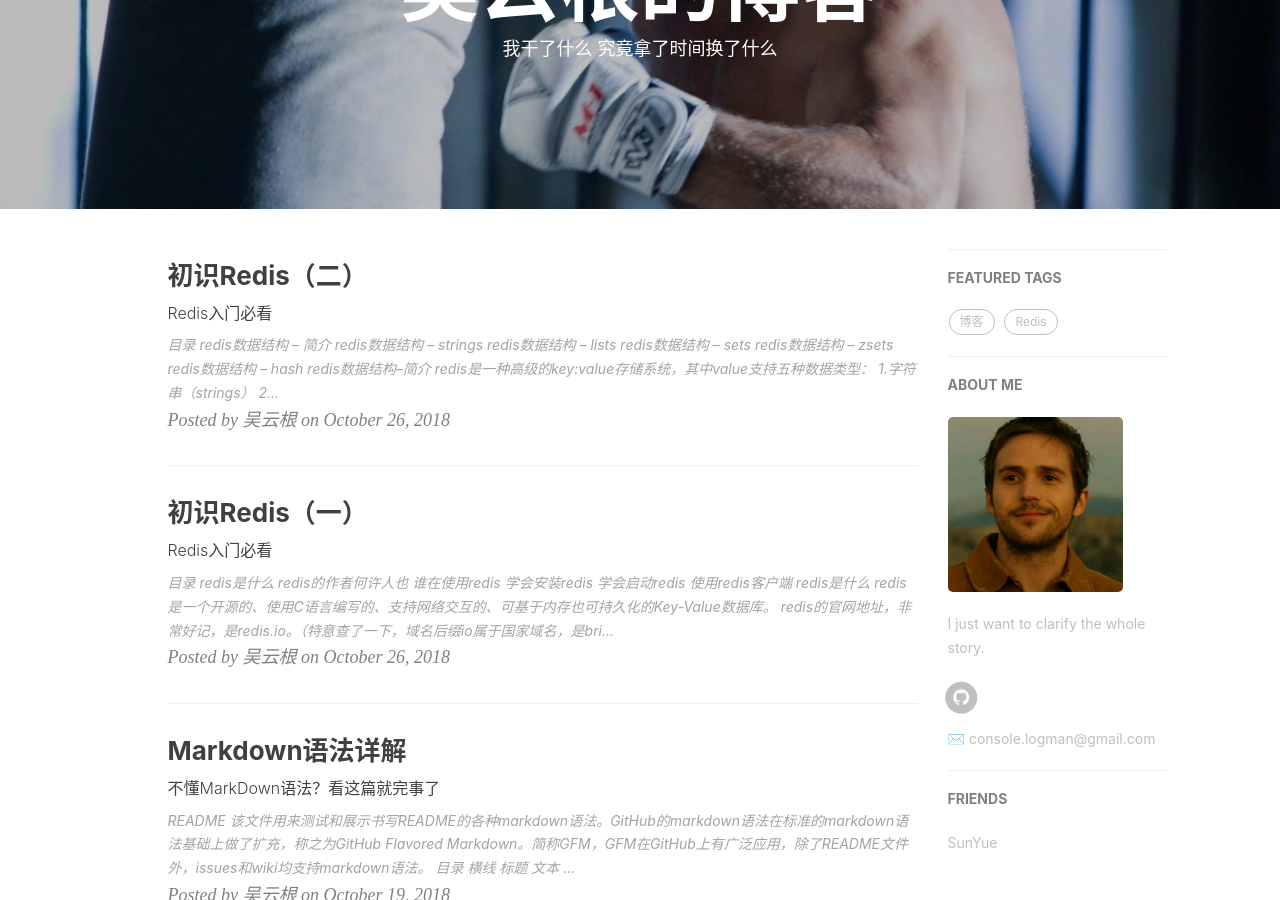
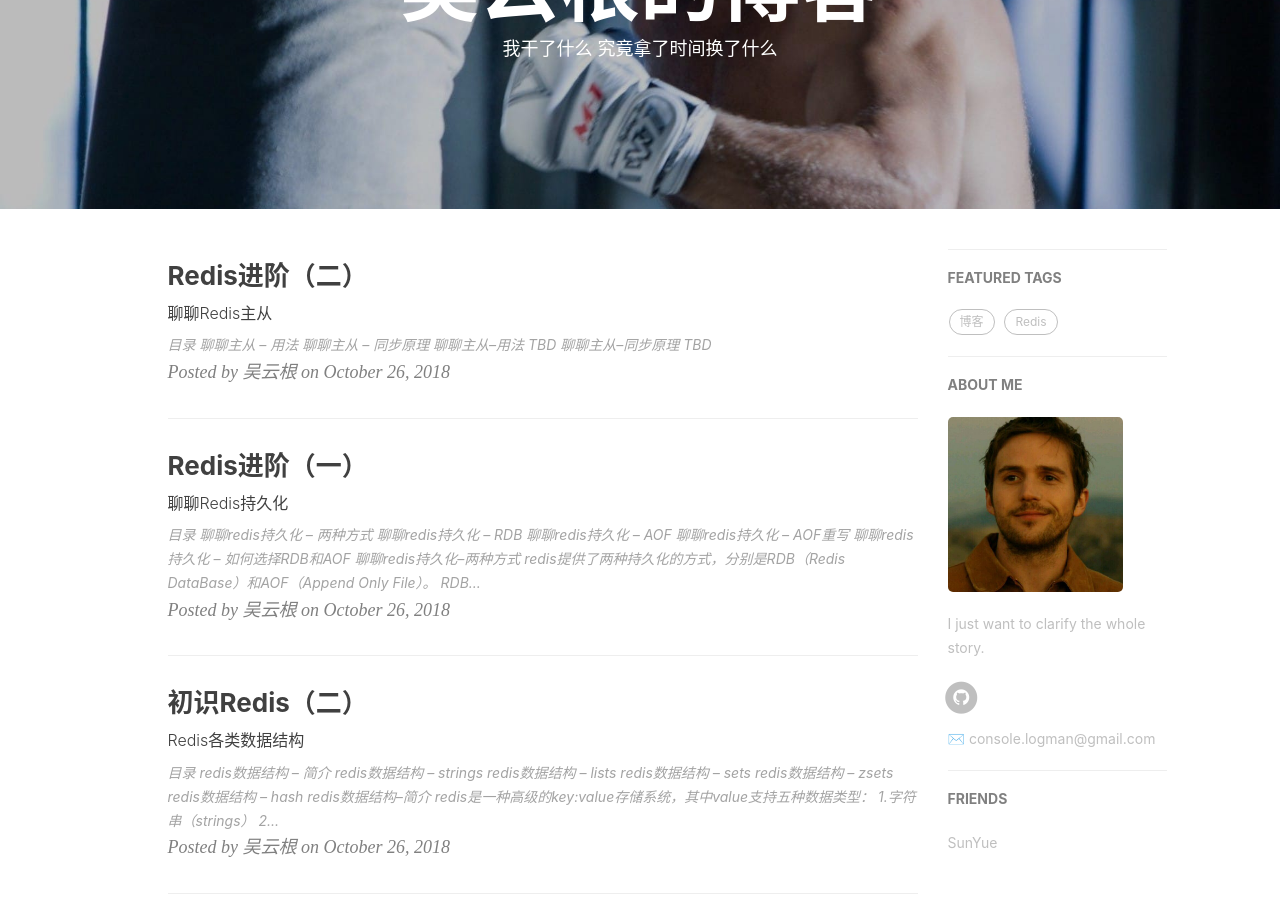
Before and after one commit to sharpFD/sharpFD.github.io, a Jekyll site: the page built from index.html, in a window 1280 px wide and 900 px high, scrolled down 209 px. Built offline with Jekyll 4.4.1, drawn with Linux system fonts in a browser that asks for light colours; nearby versions of some CDN libraries; the list of posts is cut into pages by our own code; comment, search, counter and statistics services are not loaded; some of the changed lines change nothing that is shown.

Commit message:
2018-10-26 redis进阶（一）（二）

```diff
--- a/_posts/2018-10-24-Redis_2.md
+++ b/_posts/2018-10-24-Redis_2.md
@@ -1,7 +1,7 @@
 ---
 layout:     post
 title:      "初识Redis（二）"
-subtitle:   "Redis入门必看"
+subtitle:   "Redis各类数据结构"
 date:       2018-10-26
 author:     "吴云根"
 header-img: "img/2018_10_26/redis_background.jpeg"
--- /dev/null
+++ b/_posts/2018-10-24-Redis_3.md
@@ -0,0 +1,95 @@
+---
+layout:     post
+title:      "Redis进阶（一）"
+subtitle:   "聊聊Redis持久化"
+date:       2018-10-26
+author:     "吴云根"
+header-img: "img/2018_10_26/redis_background.jpeg"
+tags:
+    - Redis
+    - 博客
+---
+
+## 目录
+* [聊聊redis持久化 – 两种方式](#聊聊redis持久化–两种方式)
+* [聊聊redis持久化 – RDB](#聊聊redis持久化–RDB)
+* [聊聊redis持久化 – AOF](#聊聊redis持久化–AOF)
+* [聊聊redis持久化 – AOF重写](#聊聊redis持久化–AOF重写)
+* [聊聊redis持久化 – 如何选择RDB和AOF](#聊聊redis持久化–如何选择RDB和AOF)
+
+### 聊聊redis持久化–两种方式
+-----------
+
+redis提供了两种持久化的方式，分别是RDB（Redis DataBase）和AOF（Append Only File）。
+
+RDB，简而言之，就是在不同的时间点，将redis存储的数据生成快照并存储到磁盘等介质上；
+
+AOF，则是换了一个角度来实现持久化，那就是将redis执行过的所有写指令记录下来，在下次redis重新启动时，只要把这些写指令从前到后再重复执行一遍，就可以实现数据恢复了。
+
+其实RDB和AOF两种方式也可以同时使用，在这种情况下，如果redis重启的话，则会优先采用AOF方式来进行数据恢复，这是因为AOF方式的数据恢复完整度更高。
+
+如果你没有数据持久化的需求，也完全可以关闭RDB和AOF方式，这样的话，redis将变成一个纯内存数据库，就像memcache一样。
+
+### 聊聊redis持久化–RDB
+-----------
+
+RDB方式，是将redis某一时刻的数据持久化到磁盘中，是一种快照式的持久化方法。
+
+redis在进行数据持久化的过程中，会先将数据写入到一个临时文件中，待持久化过程都结束了，才会用这个临时文件替换上次持久化好的文件。正是这种特性，让我们可以随时来进行备份，因为快照文件总是完整可用的。
+
+对于RDB方式，redis会单独创建（fork）一个子进程来进行持久化，而主进程是不会进行任何IO操作的，这样就确保了redis极高的性能。
+
+如果需要进行大规模数据的恢复，且对于数据恢复的完整性不是非常敏感，那RDB方式要比AOF方式更加的高效。
+
+虽然RDB有不少优点，但它的缺点也是不容忽视的。如果你对数据的完整性非常敏感，那么RDB方式就不太适合你，因为即使你每5分钟都持久化一次，当redis故障时，仍然会有近5分钟的数据丢失。所以，redis还提供了另一种持久化方式，那就是AOF。
+
+### 聊聊redis持久化–AOF
+-----------
+
+AOF，英文是Append Only File，即只允许追加不允许改写的文件。
+
+如前面介绍的，AOF方式是将执行过的写指令记录下来，在数据恢复时按照从前到后的顺序再将指令都执行一遍，就这么简单。
+
+我们通过配置redis.conf中的appendonly yes就可以打开AOF功能。如果有写操作（如SET等），redis就会被追加到AOF文件的末尾。
+
+默认的AOF持久化策略是每秒钟fsync一次（fsync是指把缓存中的写指令记录到磁盘中），因为在这种情况下，redis仍然可以保持很好的处理性能，即使redis故障，也只会丢失最近1秒钟的数据。
+
+如果在追加日志时，恰好遇到磁盘空间满、inode满或断电等情况导致日志写入不完整，也没有关系，redis提供了redis-check-aof工具，可以用来进行日志修复。
+
+因为采用了追加方式，如果不做任何处理的话，AOF文件会变得越来越大，为此，redis提供了AOF文件重写（rewrite）机制，即当AOF文件的大小超过所设定的阈值时，redis就会启动AOF文件的内容压缩，只保留可以恢复数据的最小指令集。举个例子或许更形象，假如我们调用了100次INCR指令，在AOF文件中就要存储100条指令，但这明显是很低效的，完全可以把这100条指令合并成一条SET指令，这就是重写机制的原理。
+
+在进行AOF重写时，仍然是采用先写临时文件，全部完成后再替换的流程，所以断电、磁盘满等问题都不会影响AOF文件的可用性，这点大家可以放心。
+
+AOF方式的另一个好处，我们通过一个“场景再现”来说明。某同学在操作redis时，不小心执行了FLUSHALL，导致redis内存中的数据全部被清空了，这是很悲剧的事情。不过这也不是世界末日，只要redis配置了AOF持久化方式，且AOF文件还没有被重写（rewrite），我们就可以用最快的速度暂停redis并编辑AOF文件，将最后一行的FLUSHALL命令删除，然后重启redis，就可以恢复redis的所有数据到FLUSHALL之前的状态了。是不是很神奇，这就是AOF持久化方式的好处之一。但是如果AOF文件已经被重写了，那就无法通过这种方法来恢复数据了。
+
+虽然优点多多，但AOF方式也同样存在缺陷，比如在同样数据规模的情况下，AOF文件要比RDB文件的体积大。而且，AOF方式的恢复速度也要慢于RDB方式。
+
+如果你直接执行BGREWRITEAOF命令，那么redis会生成一个全新的AOF文件，其中便包括了可以恢复现有数据的最少的命令集。
+
+如果运气比较差，AOF文件出现了被写坏的情况，也不必过分担忧，redis并不会贸然加载这个有问题的AOF文件，而是报错退出。这时可以通过以下步骤来修复出错的文件：
+
+    1.备份被写坏的AOF文件
+    2.运行redis-check-aof –fix进行修复
+    3.用diff -u来看下两个文件的差异，确认问题点
+    4.重启redis，加载修复后的AOF文件
+
+### 聊聊redis持久化–AOF重写
+-----------
+
+AOF重写的内部运行原理，我们有必要了解一下。
+
+在重写即将开始之际，redis会创建（fork）一个“重写子进程”，这个子进程会首先读取现有的AOF文件，并将其包含的指令进行分析压缩并写入到一个临时文件中。
+
+与此同时，主工作进程会将新接收到的写指令一边累积到内存缓冲区中，一边继续写入到原有的AOF文件中，这样做是保证原有的AOF文件的可用性，避免在重写过程中出现意外。
+
+当“重写子进程”完成重写工作后，它会给父进程发一个信号，父进程收到信号后就会将内存中缓存的写指令追加到新AOF文件中。
+
+当追加结束后，redis就会用新AOF文件来代替旧AOF文件，之后再有新的写指令，就都会追加到新的AOF文件中了。
+
+### 聊聊redis持久化–如何选择RDB和AOF
+-----------
+
+对于我们应该选择RDB还是AOF，官方的建议是两个同时使用。这样可以提供更可靠的持久化方案。
+
+
+> 更多Redis命令可以登陆官网查看，这里提供一个[中文版本](http://redisdoc.com/index.html "悬停显示")和一个[英文版本](https://redis.io/commands "悬停显示")。
--- /dev/null
+++ b/_posts/2018-10-24-Redis_4.md
@@ -0,0 +1,25 @@
+---
+layout:     post
+title:      "Redis进阶（二）"
+subtitle:   "聊聊Redis主从"
+date:       2018-10-26
+author:     "吴云根"
+header-img: "img/2018_10_26/redis_background.jpeg"
+tags:
+    - Redis
+    - 博客
+---
+
+## 目录
+* [聊聊主从 – 用法](#聊聊主从–用法)
+* [聊聊主从 – 同步原理](#聊聊主从–同步原理)
+
+### 聊聊主从–用法
+-----------
+
+TBD
+
+### 聊聊主从–同步原理
+-----------
+
+TBD
```
